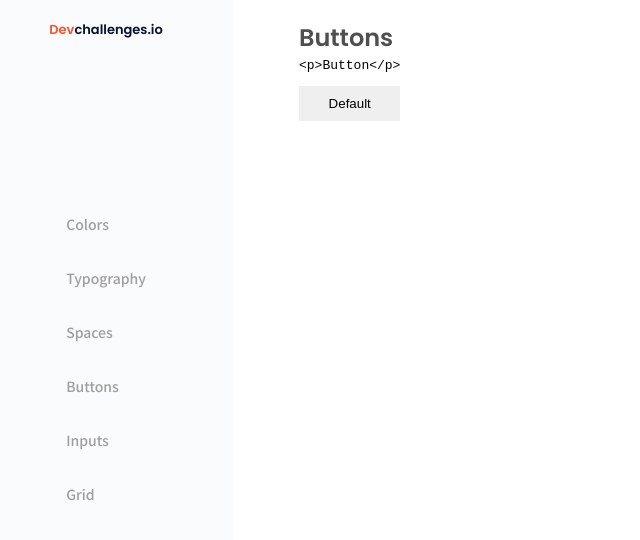
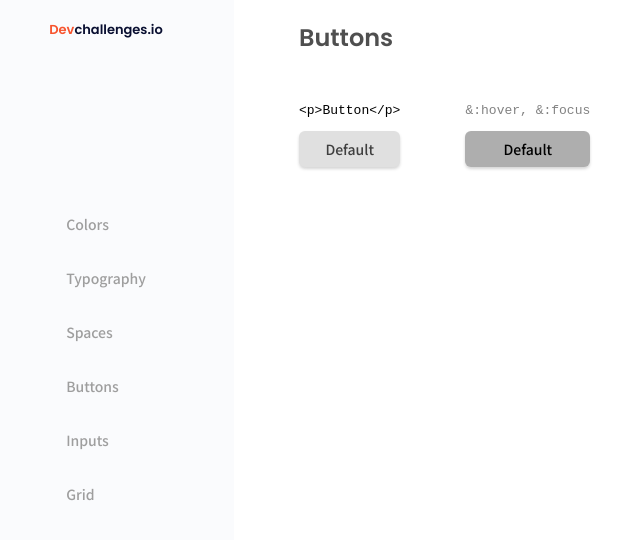
Before and after one commit to Leydisfh/Button-component, a React (Vite) app: page / in a window 1280 px wide. Shown: the top 540 px of the page, without its empty margins (22-662 px from the left). Built offline with nearby package versions, Linux system fonts and the light colour scheme.

Commit message:
default section completed

```diff
--- a/src/App.css
+++ b/src/App.css
@@ -11,6 +11,12 @@ font-weight: 500;
 margin-top: 20px;
 }
 
+main{
+    display: flex;
+    flex-direction: column;
+    gap: 45px;
+}
+
 /*Container de todos los botones*/
 .btn_btns___constainer{
     display: flex;
--- a/src/App.jsx
+++ b/src/App.jsx
@@ -1,5 +1,6 @@
 import "./index.css"
 import './App.css'
+import "./Styles/btnsDefault/btnDefault.css"
 
 import Aside from './Components/Aside';
 import ButtonsElements from "./Components/Buttons";
@@ -8,23 +9,28 @@ function App() {
 
 
   return (
-    <>
     <div className="container">
      <Aside />
      <main>
      <h2 className="title">Buttons</h2>
      <section className="btn_btns___constainer">
+
       <div className="btn_btns__defult__container">
      <ButtonsElements
-        textCode="Button"
+        textCode="&lt;p&gt;Button&lt;/p&gt;"
         btnTitile= "Default"
-        newClase={"btn"}
+        newClass={"btn__default-gray"}
+      />
+       <ButtonsElements
+        textCode="&:hover, &:focus"
+        textClass= "default_code-style"
+        btnTitile= "Default"
+        newClass={"btn__default-dark"}
       />
       </div>
      </section>
      </main>
     </div>
-    </>
   )
 }
 
--- a/src/Components/Buttons.jsx
+++ b/src/Components/Buttons.jsx
@@ -1,5 +1,5 @@
 import "../Styles/btnBase.css";
-const ButtonsElements = ({textCode, btnTitile, newClass}) => {
+const ButtonsElements = ({textCode,textClass, btnTitile, newClass}) => {
 
 const claseBase = `btnBase  ${newClass}`
 
@@ -8,7 +8,7 @@ const claseBase = `btnBase  ${newClass}`
     <section className="btn_container">
       <aside className="btn__description__code">
         <pre>
-          <code>&lt;p&gt;{textCode}&lt;/p&gt;</code>
+          <code className={textClass}>{textCode}</code>
         </pre>
       </aside>
       <button className= {claseBase} >
--- a/src/Styles/btnBase.css
+++ b/src/Styles/btnBase.css
@@ -5,5 +5,10 @@
 }
 
 .btnBase{
-    padding: 10px;
+    padding: 8px;
+
+    border-radius: 6px;
+    font-family: var(--noto);
+    font-size: 14px;
+    font-weight: 500;
 }
--- a/src/Styles/btnsDefault/btnDefault.css
+++ b/src/Styles/btnsDefault/btnDefault.css
@@ -1,3 +1,23 @@
 .btn_btns__defult__container{
     display: flex;
+    width: 100%;
+    gap: 65px;
 }
+
+
+.btn__default-gray{
+    background-color: #E0E0E0;
+    box-shadow: 0px 2px 3px 0px #33333333;
+    color:  #3F3F3F;
+}
+
+.btn__default-dark{
+    box-shadow: 0px 2px 3px 0px #33333333;
+    background-color:  #AEAEAE;
+
+
+}
+
+.default_code-style{
+    color: #828282;
+}
```
